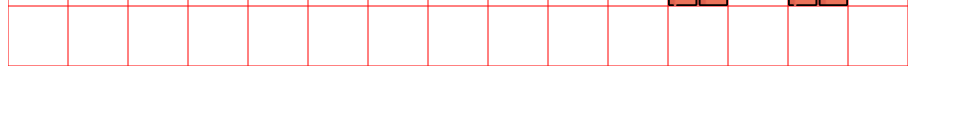
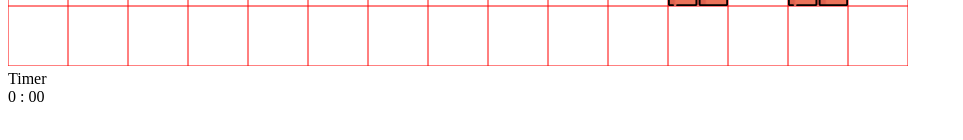
Before and after one commit to lyukidon/practice_canvas_game, a React (Create React App) app: page / in a window 1280 px wide. Shown: the part 542-682 px from the top of the page, without its empty margins (0-963 px from the left). Built offline with nearby package versions, Linux system fonts and the light colour scheme.

Commit message:
add timer

```diff
--- a/src/App.js
+++ b/src/App.js
@@ -1,13 +1,25 @@
 import { useState, useRef, useEffect } from "react";
 import GameRenderer from "./utils/GameRenderer";
 import { eventCharacter } from "./utils/Event";
-// import right_png from "./assets/image/right.png";
-// import bomb_png from "./assets/image/bomb.png";
 
 function App() {
+    const [timer, setTimer] = useState(3);
+    const timerRef = useRef(timer);
+
     const canvasRef = useRef(null);
     const [pos, setPos] = useState(0);
     const [dropBombData, setBombData] = useState([]);
+
+    useEffect(() => {
+        let reduceTimer = setInterval(() => {
+            timerRef.current--;
+            setTimer((prev) => prev-1);
+            if (timerRef.current === 0) {
+                clearInterval(reduceTimer);
+            }
+        },1000);
+        return ()=>clearInterval(reduceTimer)
+    }, []);
 
     useEffect(() => {
         const canvas = canvasRef.current;
@@ -15,13 +27,7 @@ function App() {
         GameRenderer(canvas, ctx, pos, dropBombData);
 
         const eventChar = (evt) =>
-            eventCharacter(
-                pos,
-                setPos,
-                dropBombData,
-                setBombData,
-                evt
-            );
+            eventCharacter(pos, setPos, dropBombData, setBombData, evt);
         document.addEventListener("keydown", eventChar);
         return () => {
             document.removeEventListener("keydown", eventChar);
@@ -31,6 +37,13 @@ function App() {
     return (
         <div>
             <canvas ref={canvasRef} width={900} height={600} />
+            <div>
+                <div>Timer</div>
+                <div>
+                    {parseInt(timer / 60)} :{" "}
+                    {timer % 60 < 10 ? "0" + (timer % 60) : timer % 60}
+                </div>
+            </div>
         </div>
     );
 }
```
